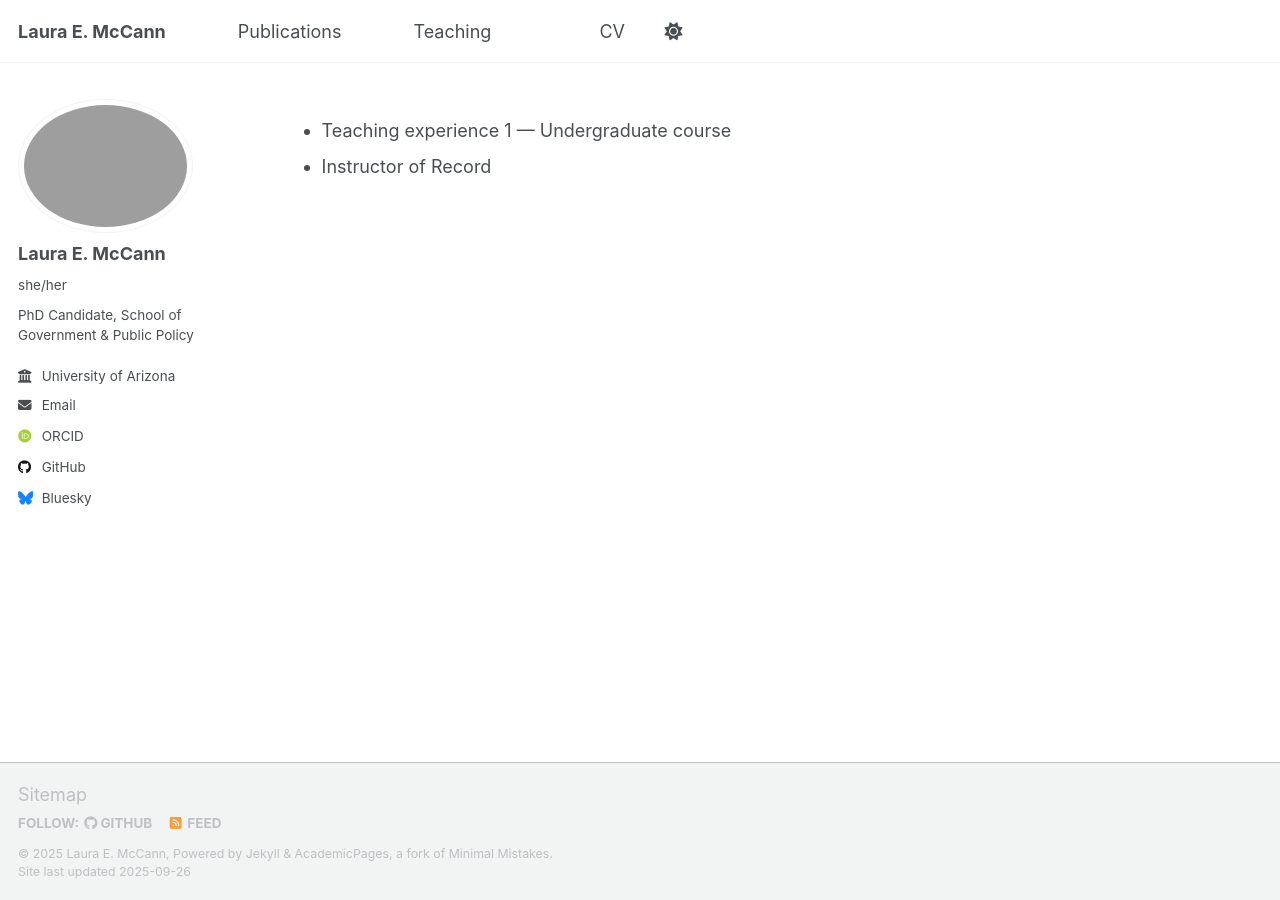
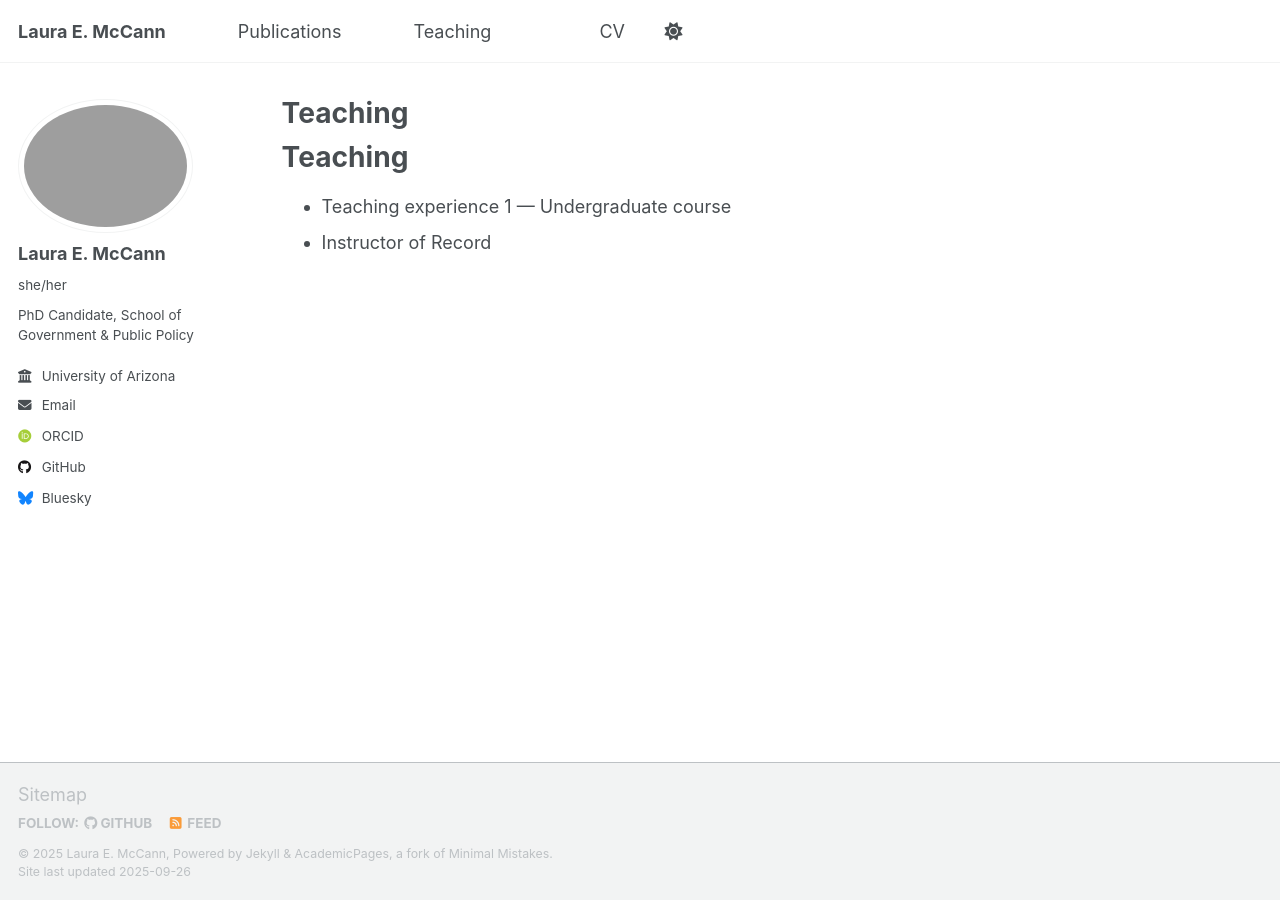
Before and after one commit to lemccann/lemccann.github.io, a Jekyll site: the page built from teaching.md, in a window 1280 px wide. Built offline with Jekyll 4.4.1, drawn with Linux system fonts in a browser that asks for light colours; some web fonts are replaced; our own code applies the rules of GitHub Pages for plain Markdown files; a script that is not in the unit is left out.

Commit message:
Update teaching.md

```diff
--- a/teaching.md
+++ b/teaching.md
@@ -1,3 +1,9 @@
+---
+title: "Teaching"
+permalink: /teaching/
+author_profile: true
+---
+
 <h1>{{ page.title }}</h1>
 
 <ul>
```
